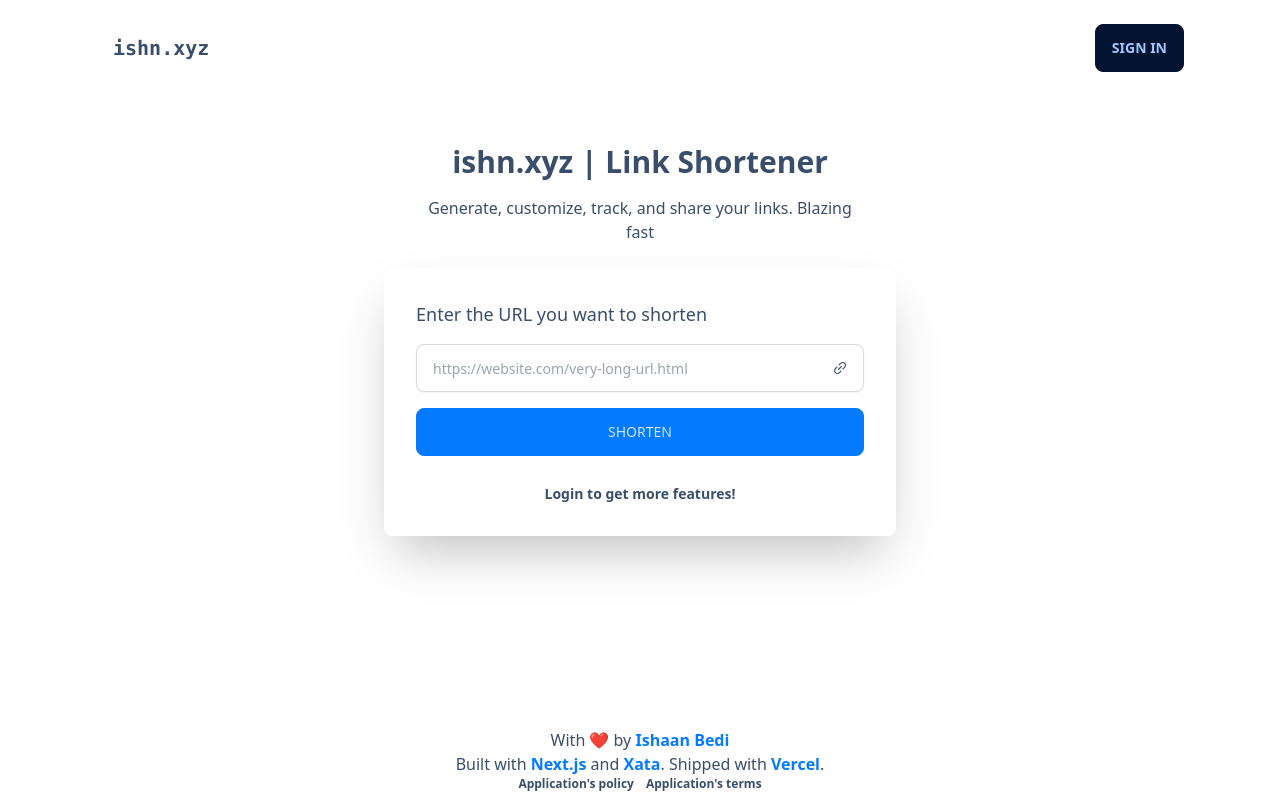
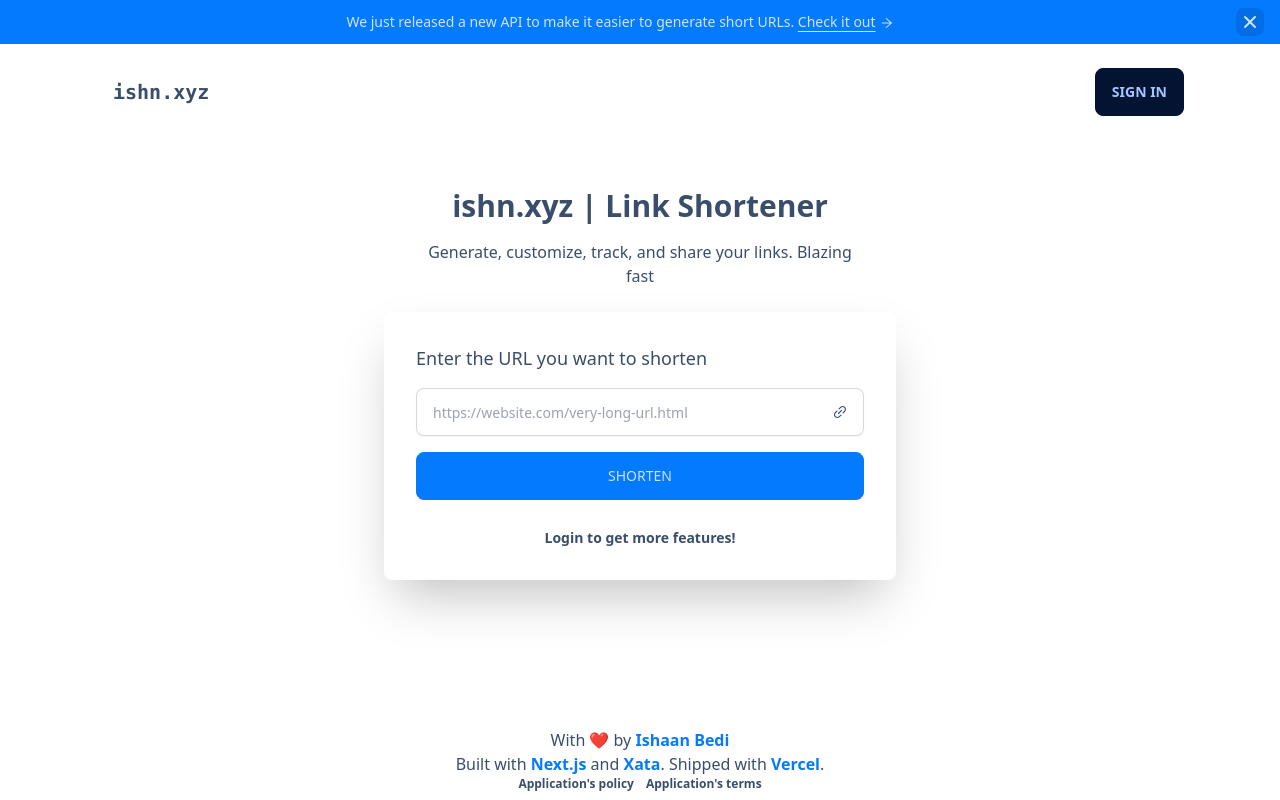
Before and after one commit to ishaanbedi/ishn.xyz, a Next.js app: page / in a window 1280 px wide. Built offline with nearby package versions, Linux system fonts and the light colour scheme; no server answers.

Commit message:
Add Announcement Ribbon For API

```diff
--- /dev/null
+++ b/components/Announcement.js
@@ -0,0 +1,57 @@
+import Link from "next/link";
+import { useEffect, useState } from "react";
+import { AiOutlineArrowRight as Arrow } from "react-icons/ai";
+const Announcement = () => {
+  const [show, setShow] = useState(null);
+  useEffect(() => {
+    if (localStorage.getItem("announcement") === "false") {
+      setShow(false);
+    } else {
+      setShow(true);
+    }
+  }, []);
+
+  return (
+    <div
+      className={`${
+        show ? "block" : "hidden"
+      } relative bg-primary px-4 py-3 pr-14 text-primary-content`}
+    >
+      <p className="text-left text-sm font-medium sm:text-center">
+        We just released a new API to make it easier to generate short URLs.{" "}
+        <Link
+          className="underline-offset-4 link"
+          target={"_blank"}
+          href="https://api.ishn.xyz"
+        >
+          Check it out
+          {<Arrow className="inline-block ml-1" />}
+        </Link>
+      </p>
+
+      <button
+        aria-label="Close"
+        className="absolute top-1/2 right-4 -translate-y-1/2 rounded-lg bg-black/10 p-1 transition hover:bg-black/20"
+        onClick={() => {
+          setShow(false);
+          localStorage.setItem("announcement", "false");
+        }}
+      >
+        <svg
+          xmlns="http://www.w3.org/2000/svg"
+          className="h-5 w-5"
+          viewBox="0 0 20 20"
+          fill="currentColor"
+        >
+          <path
+            fillRule="evenodd"
+            d="M4.293 4.293a1 1 0 011.414 0L10 8.586l4.293-4.293a1 1 0 111.414 1.414L11.414 10l4.293 4.293a1 1 0 01-1.414 1.414L10 11.414l-4.293 4.293a1 1 0 01-1.414-1.414L8.586 10 4.293 5.707a1 1 0 010-1.414z"
+            clipRule="evenodd"
+          />
+        </svg>
+      </button>
+    </div>
+  );
+};
+
+export default Announcement;
--- a/pages/index.js
+++ b/pages/index.js
@@ -2,10 +2,12 @@ import { useSession } from "next-auth/react";
 import NotLoggedIn from "../components/NotLoggedIn";
 import LoggedIn from "../components/LoggedIn";
 import LoadingHero from "../components/LoadingHero";
+import Announcement from "../components/Announcement";
 const Home = () => {
   const { status } = useSession();
   return (
     <>
+      <Announcement />
       {status === "loading" && <LoadingHero />}
       {status === "unauthenticated" && <NotLoggedIn />}
       {status === "authenticated" && <LoggedIn />}
```
